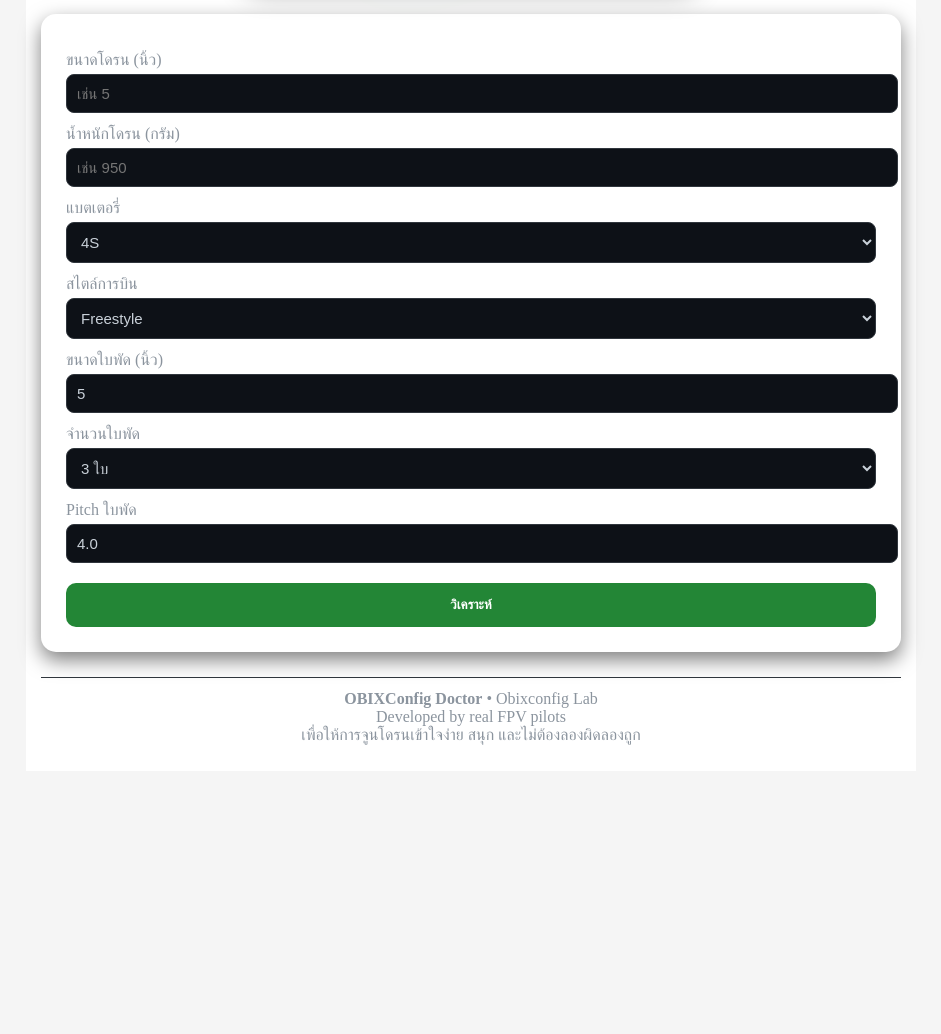
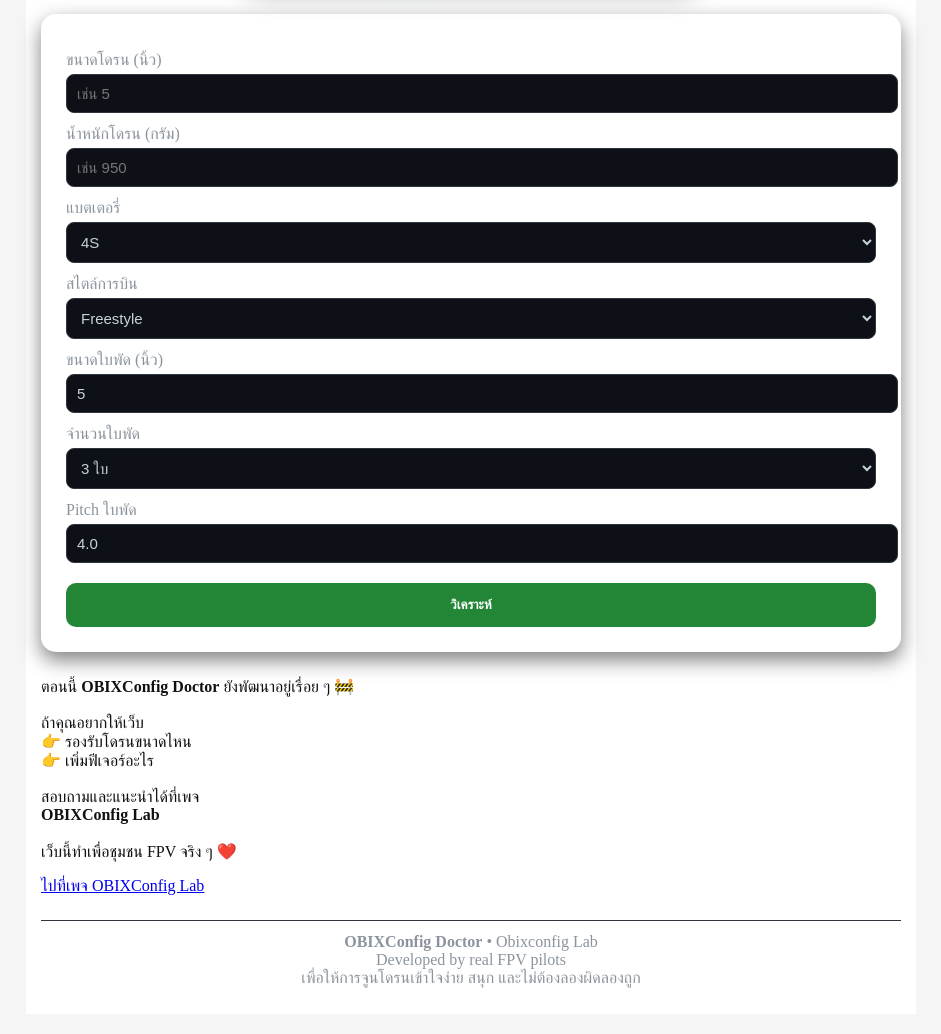
Before and after one commit to Santipap250/obixconfigdoctor-dev, a Flask app: page /app in a window 1280 px wide. Shown: the part 117-1151 px from the top of the page, without its empty margins (169-1110 px from the left). Before the commit the page ends 862 px from the top, so only its background shows below. Run offline with Flask 3, Linux system fonts and the light colour scheme.

Commit message:
Update index.html

```diff
--- a/templates/index.html
+++ b/templates/index.html
@@ -221,6 +221,29 @@ new Chart(noiseCtx, {
 </div>
 {% endif %}
 
+<div class="community-box">
+  <p class="community-text">
+    ตอนนี้ <strong>OBIXConfig Doctor</strong> ยังพัฒนาอยู่เรื่อย ๆ 🚧<br><br>
+
+    ถ้าคุณอยากให้เว็บ<br>
+    👉 รองรับโดรนขนาดไหน<br>
+    👉 เพิ่มฟีเจอร์อะไร<br><br>
+
+    <span class="highlight">
+      สอบถามและแนะนำได้ที่เพจ<br>
+      <strong>OBIXConfig Lab</strong>
+    </span><br><br>
+
+    เว็บนี้ทำเพื่อชุมชน FPV จริง ๆ ❤️
+  </p>
+
+  <a href="https://www.facebook.com/OBIXConfigLab"
+     target="_blank"
+     class="community-btn">
+     ไปที่เพจ OBIXConfig Lab
+  </a>
+</div>
+
 <footer>
 <b>OBIXConfig Doctor</b> • Obixconfig Lab<br>
   Developed by real FPV pilots<br>
```
